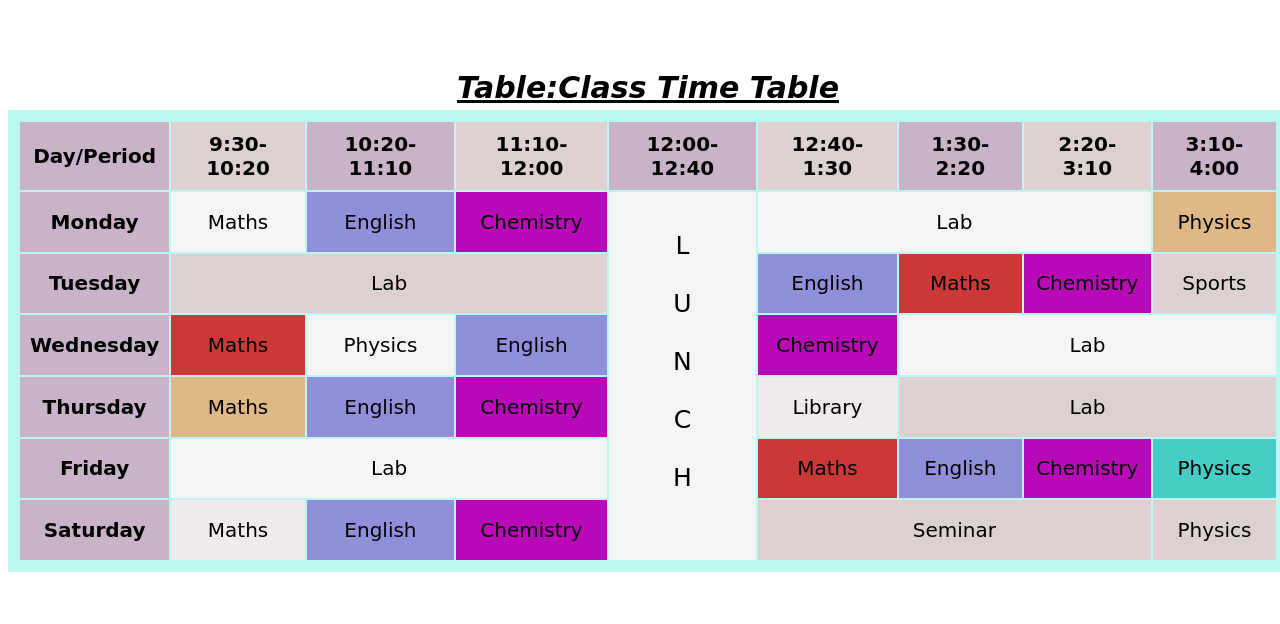
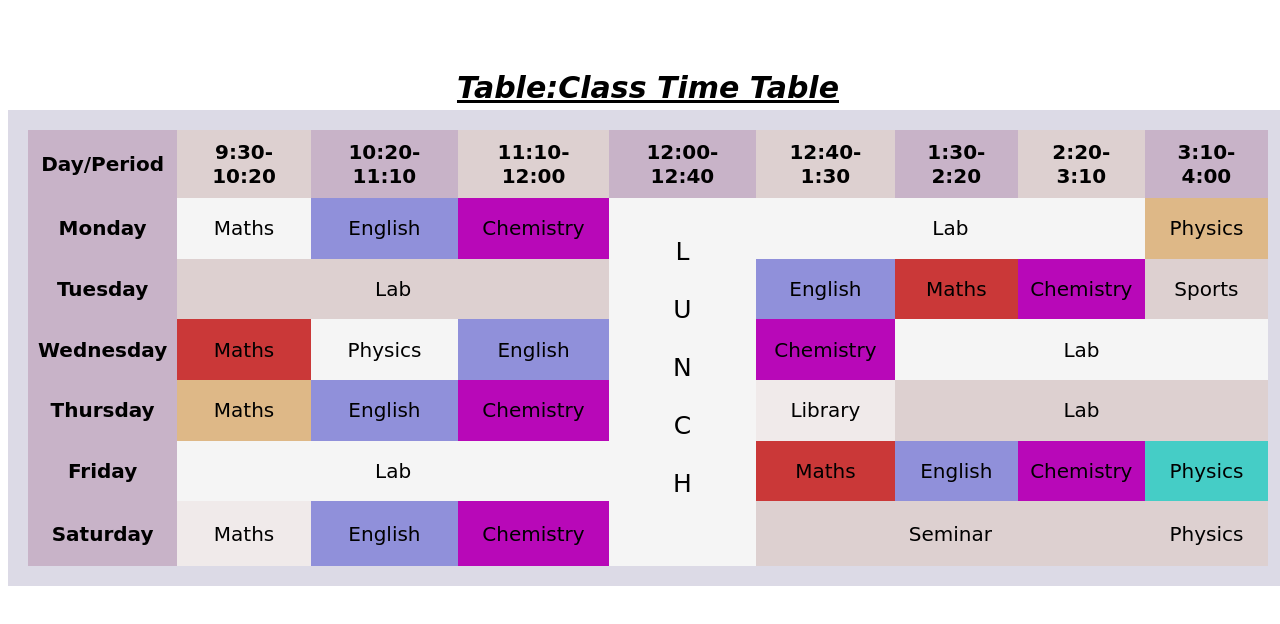
Before and after one commit to Zebras007/Assign-7-Decorated-table, a plain HTML site: page index.html in a window 1280 px wide. Drawn offline with Linux system fonts and the light colour scheme.

Commit message:
table bg modifiedd

```diff
--- a/index.html
+++ b/index.html
@@ -17,8 +17,7 @@
             font-family:cursive;
         }
         table,tr,th,td{
-            /* border: 20px solid rgb(24, 174, 228); */
-            /* border-collapse: collapse; */
+            border-collapse: collapse;
             text-align: center;
             padding: 10px;
             font-size: 20px;
@@ -27,6 +26,7 @@
         table{
             margin: auto;
             background-color: rgb(188, 247, 242);
+            border: 20px solid rgb(220, 218, 230);
         }
         marquee{
             font-size: 20px;
```
